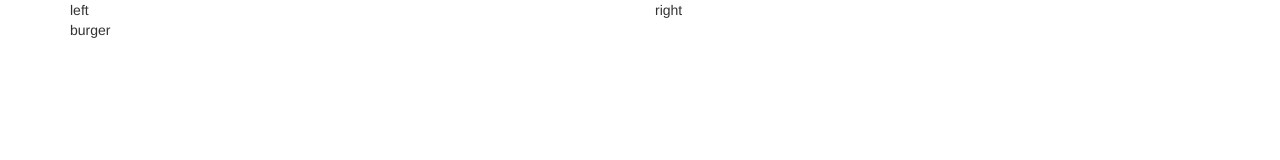
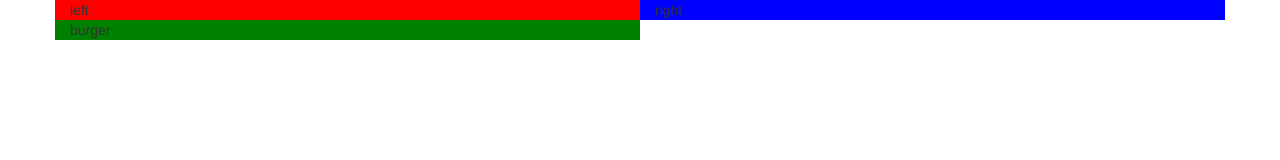
Before and after one commit to NicolettaBr/html-css-bootstrap-freelancer, a plain HTML site: page index.html in a window 1280 px wide. Drawn offline with nearby package versions, Linux system fonts and the light colour scheme.

Commit message:
modifica nav

```diff
--- a/css/style.css
+++ b/css/style.css
@@ -3,3 +3,15 @@
 
 
 /*HEADER*/
+
+.left{
+    background-color: red;
+}
+
+.right{
+    background-color: blue;
+}
+
+.burger{
+    background-color: green;
+}
--- a/index.html
+++ b/index.html
@@ -20,9 +20,12 @@
         <nav>
             <div class="container">
                 <div class="row">
-                    <div class="col-xs-6 col-ms-6 col-md-6">left</div>
-                    <div class="xs-hidden col-ms-6 col-md-6">right</div>
-                    <div class="col-xs-6 col-ms-6 col-md-6">burger</div>
+
+                    <div class="col-xs-6 col-ms-6 col-md-6 left">left</div>
+
+                    <div class="hidden-xs col-ms-6 col-md-6 right">right</div>
+
+                    <div class="col-xs-6 hidden-ms hidden-md burger">burger</div>
 
                 </div>
 
```
